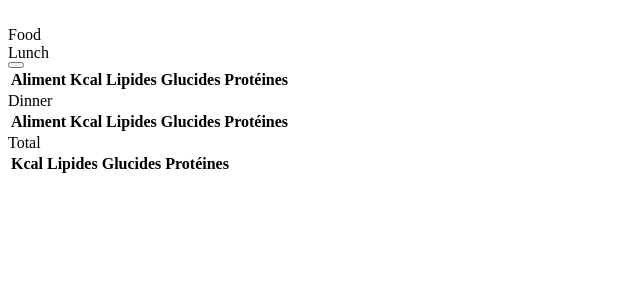
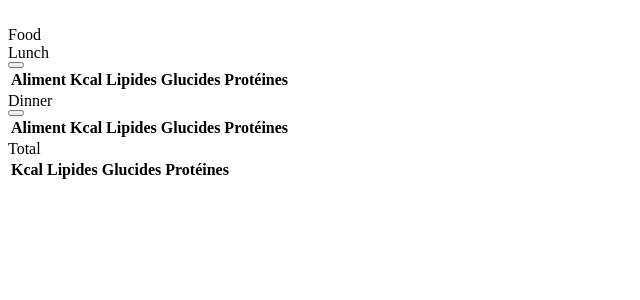
Before and after one commit to 0youri/workout-fr, a PHP site: page /view/viewFood.php in a window 1280 px wide. Shown: the top 300 px of the page, without its empty margins (0-640 px from the left). Run offline with PHP 8.4, Linux system fonts and the light colour scheme; the template is opened without the code that fills it, so the values that code supplies are empty.

Commit message:
Update viewFood.php

```diff
--- a/view/viewFood.php
+++ b/view/viewFood.php
@@ -6,14 +6,17 @@
         <div class="table-responsive">
             <div class="d-grid gap-2 d-md-block">
                 <div class="badge bg-dark text-wrap">Lunch</div>
-                <button class="btn btn-dark btn-sm bbi bi-pencil-square" type="button"></button>
+                <button class="btn btn-sm bbi bi-pencil-square" type="button"></button>
             </div>
             <table class="table table-bordered">
             <tr class="table-light"><th>Aliment</th><th>Kcal</th><th>Lipides</th><th>Glucides</th><th>Protéines</th></tr>
             <?php echo $lunchHTML; ?>
             </table>
 
-            <div class="badge bg-dark text-wrap">Dinner</div>
+            <div class="d-grid gap-2 d-md-block">
+                <div class="badge bg-dark text-wrap">Dinner</div>
+                <button class="btn btn-sm bbi bi-pencil-square" type="button"></button>
+            </div>
             <table class="table table-bordered">
             <tr class="table-light"><th>Aliment</th><th>Kcal</th><th>Lipides</th><th>Glucides</th><th>Protéines</th></tr>
             <?php
```
